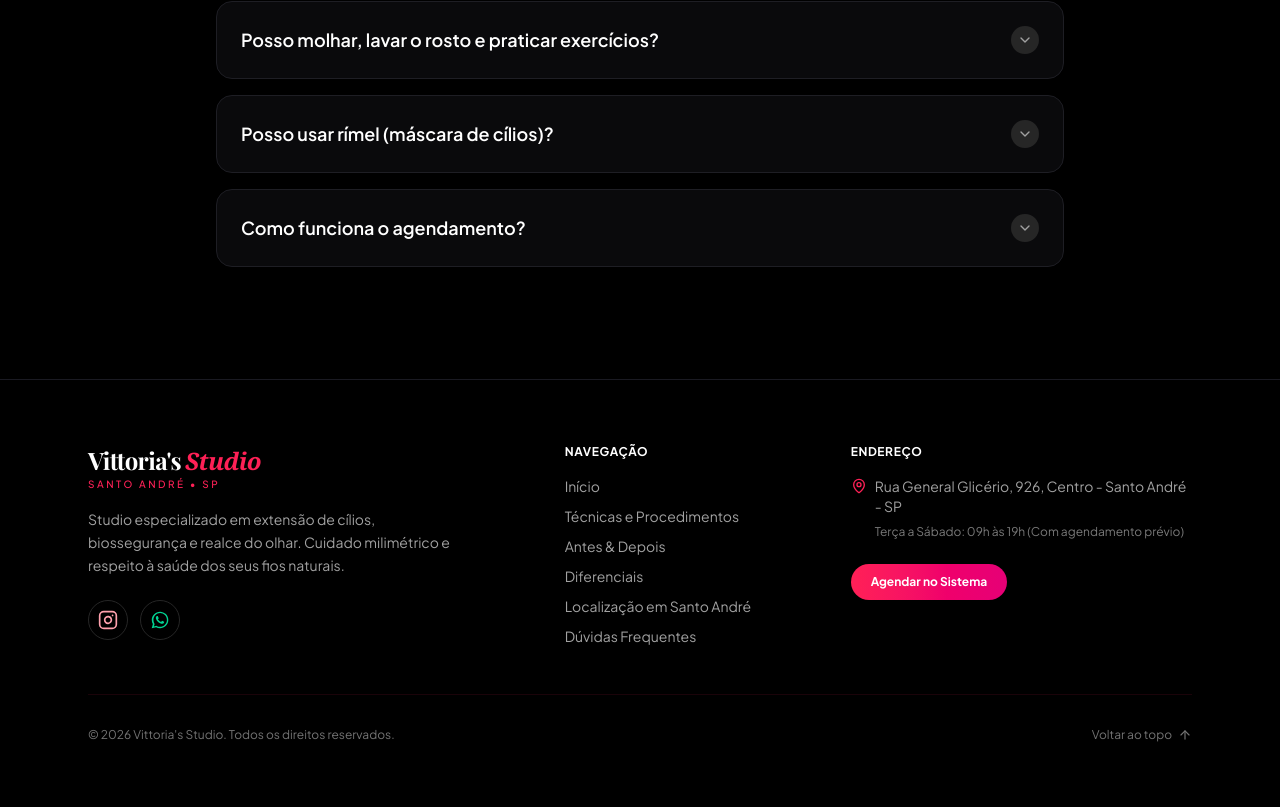
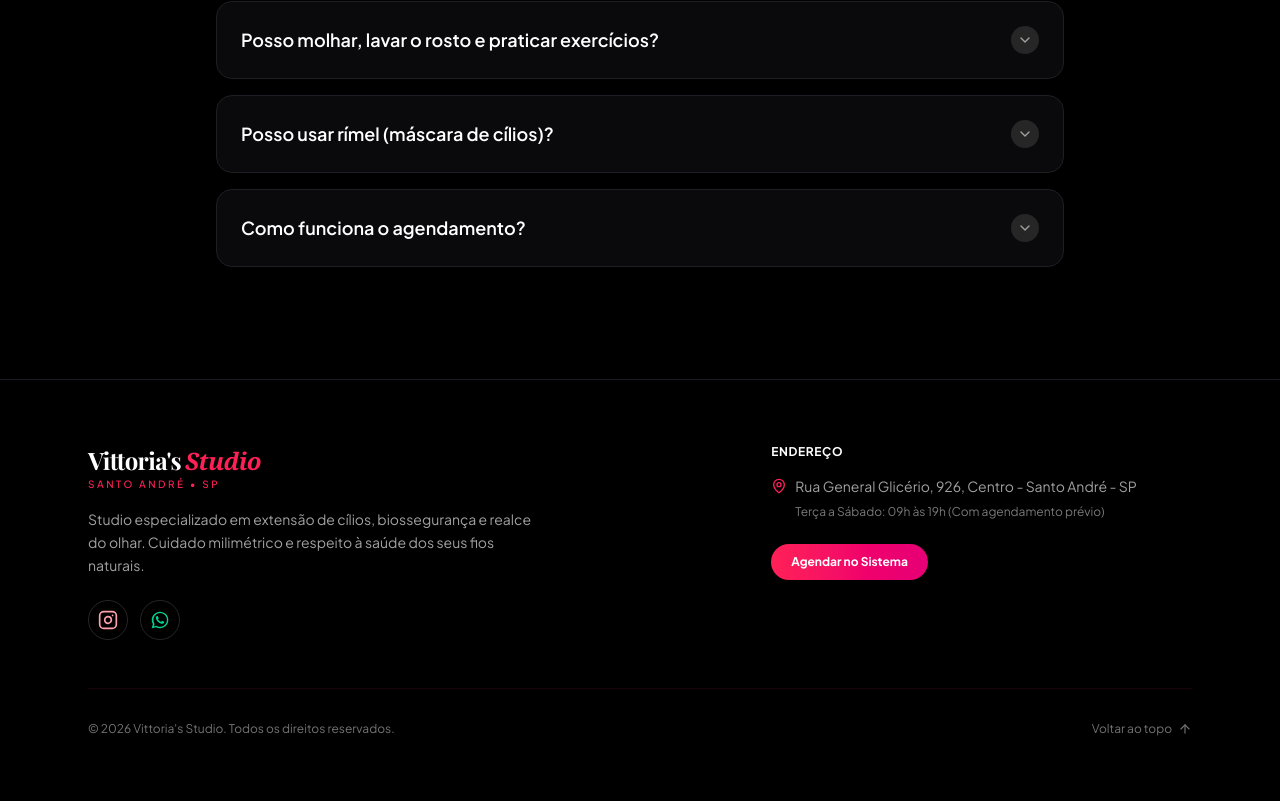
Before and after one commit to Luis9768/LashPage, a React (Vite) app: page / in a window 1280 px wide. Shown: the part 7273-8080 px from the top of the page. Built offline with nearby package versions, Linux system fonts and the light colour scheme; no server answers; a web font is replaced by a local one.

Commit message:
refactor(footer): remove navigation links column

```diff
--- a/src/components/Footer.jsx
+++ b/src/components/Footer.jsx
@@ -39,7 +39,7 @@ export default function Footer() {
         <div className="grid grid-cols-1 md:grid-cols-12 gap-10 pb-12 border-b border-rose-500/10">
 
           {/* Brand Col */}
-          <div className="md:col-span-5 flex flex-col items-start">
+          <div className="md:col-span-7 flex flex-col items-start">
             <a href="#inicio" className="group flex flex-col items-start mb-4">
               <span className="font-heading text-2xl font-bold tracking-tight">
                 <span className={isDark ? 'text-white' : 'text-neutral-900'}>Vittoria's</span>
@@ -51,7 +51,7 @@ export default function Footer() {
             </a>
 
 
-            <p className="text-xs sm:text-sm leading-relaxed max-w-sm mb-6">
+            <p className="text-xs sm:text-sm leading-relaxed max-w-md mb-6">
               Studio especializado em extensão de cílios, biossegurança e realce do olhar. Cuidado milimétrico e respeito à saúde dos seus fios naturais.
             </p>
 
@@ -86,25 +86,8 @@ export default function Footer() {
             </div>
           </div>
 
-          {/* Quick Links */}
-          <div className="md:col-span-3">
-            <h4 className={`text-xs font-bold tracking-wider uppercase mb-4 ${
-              isDark ? 'text-white' : 'text-neutral-900'
-            }`}>
-              Navegação
-            </h4>
-            <ul className="space-y-2.5 text-xs sm:text-sm">
-              <li><a href="#inicio" className="hover:text-rose-500 transition-colors">Início</a></li>
-              <li><a href="#tecnicas" className="hover:text-rose-500 transition-colors">Técnicas e Procedimentos</a></li>
-              <li><a href="#antes-depois" className="hover:text-rose-500 transition-colors">Antes & Depois</a></li>
-              <li><a href="#diferenciais" className="hover:text-rose-500 transition-colors">Diferenciais</a></li>
-              <li><a href="#localizacao" className="hover:text-rose-500 transition-colors">Localização em Santo André</a></li>
-              <li><a href="#faq" className="hover:text-rose-500 transition-colors">Dúvidas Frequentes</a></li>
-            </ul>
-          </div>
-
           {/* Location & Booking */}
-          <div className="md:col-span-4">
+          <div className="md:col-span-5 md:pl-4">
             <h4 className={`text-xs font-bold tracking-wider uppercase mb-4 ${
               isDark ? 'text-white' : 'text-neutral-900'
             }`}>
```
